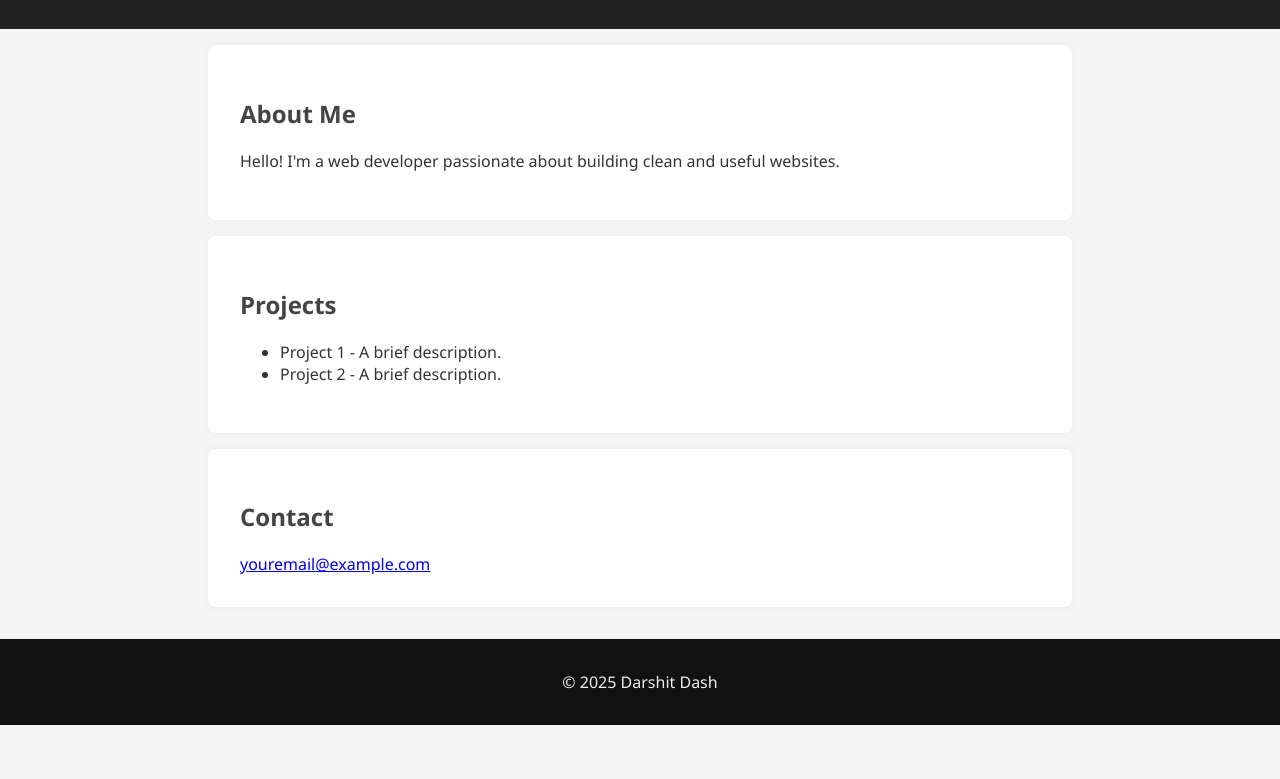
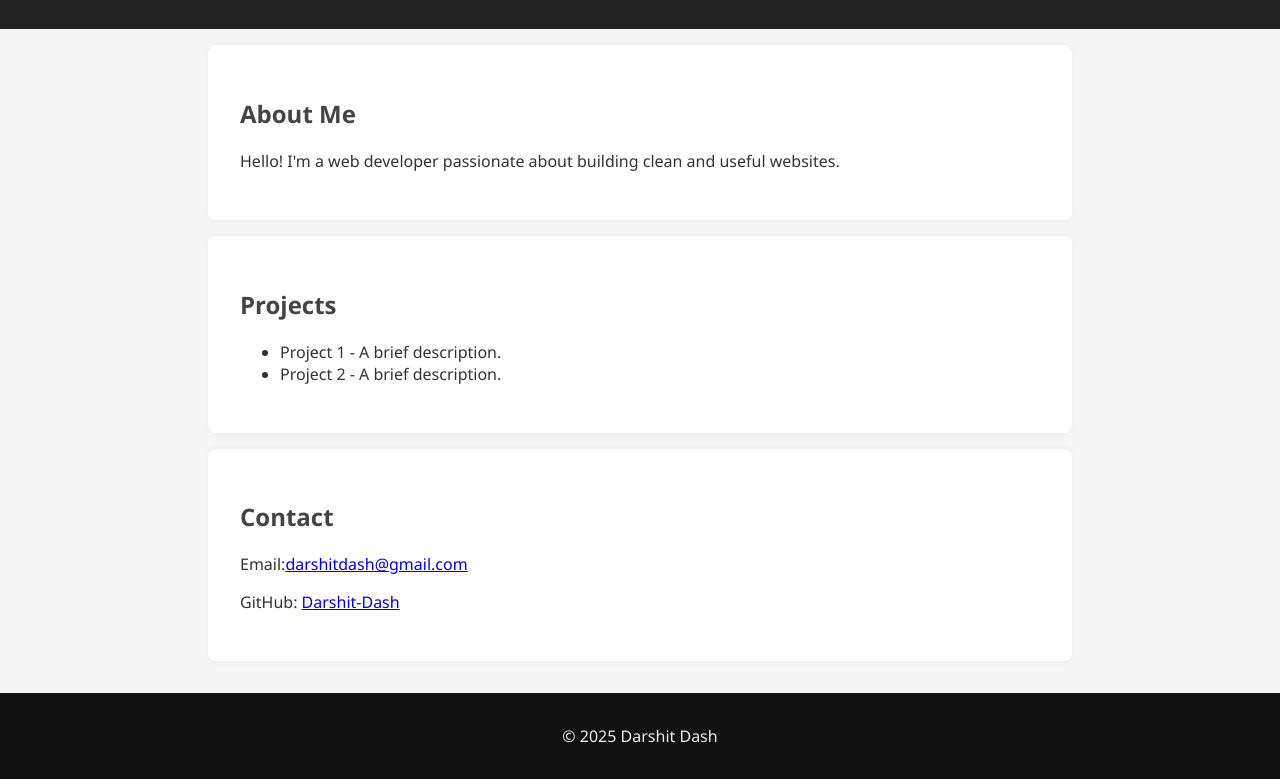
Before and after one commit to Souta-Munakata/Distal, a plain HTML site: page index.html in a window 1280 px wide. Shown: the part 143-922 px from the top of the page. Before the commit the page ends 868 px from the top, so only its background shows below. Drawn offline with Linux system fonts and the light colour scheme.

Commit message:
Update index.html

```diff
--- a/index.html
+++ b/index.html
@@ -31,7 +31,8 @@
 
   <section id="contact">
     <h2>Contact</h2>
-    <a href="mailto:youremail@example.com">youremail@example.com</a>
+    Email:<a href="mailto:youremail@example.com">darshitdash@gmail.com</a>
+    <p>GitHub: <a href="https://github.com/Souta-Munakata" target="_blank">Darshit-Dash</a></p>
   </section>
 
   <footer>
```
